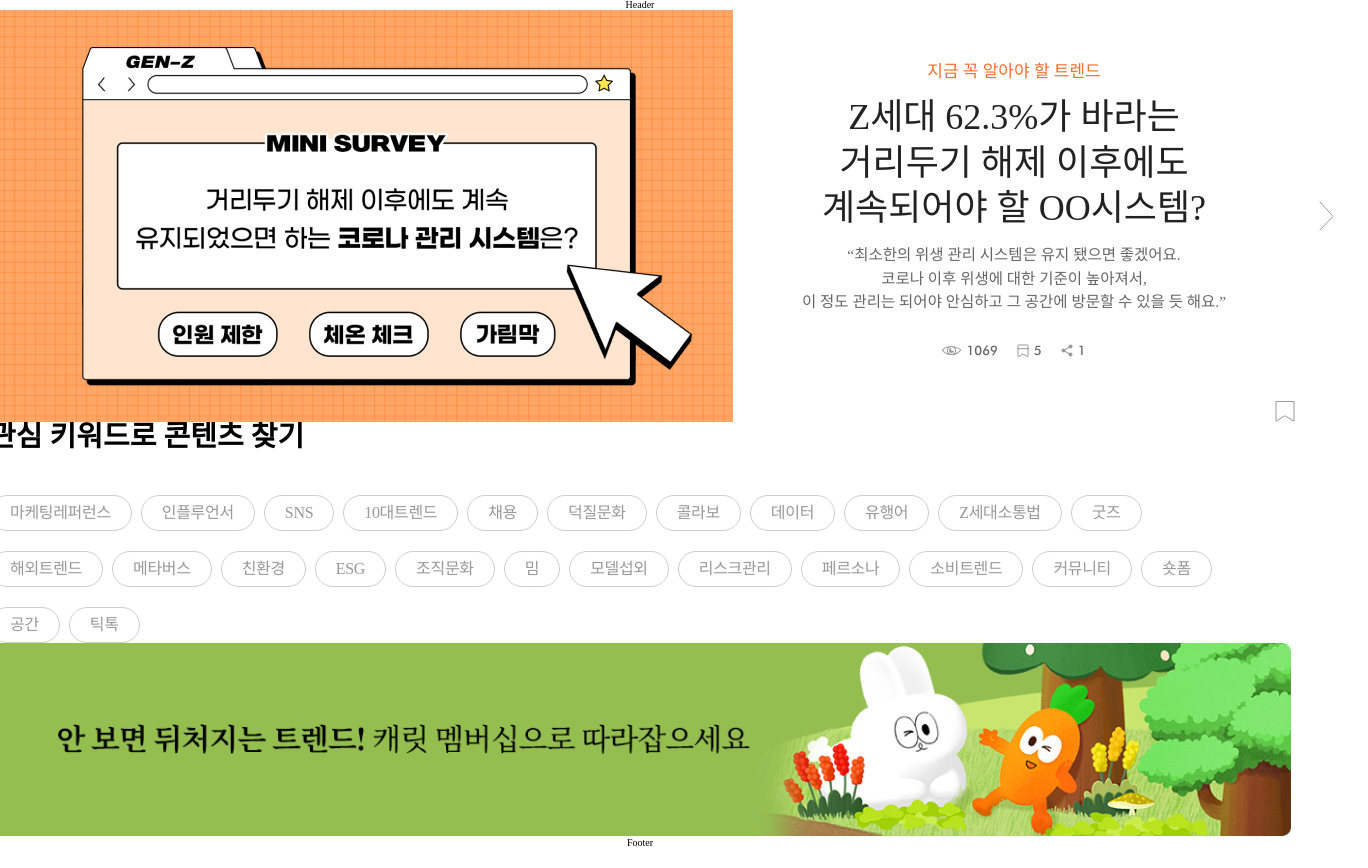
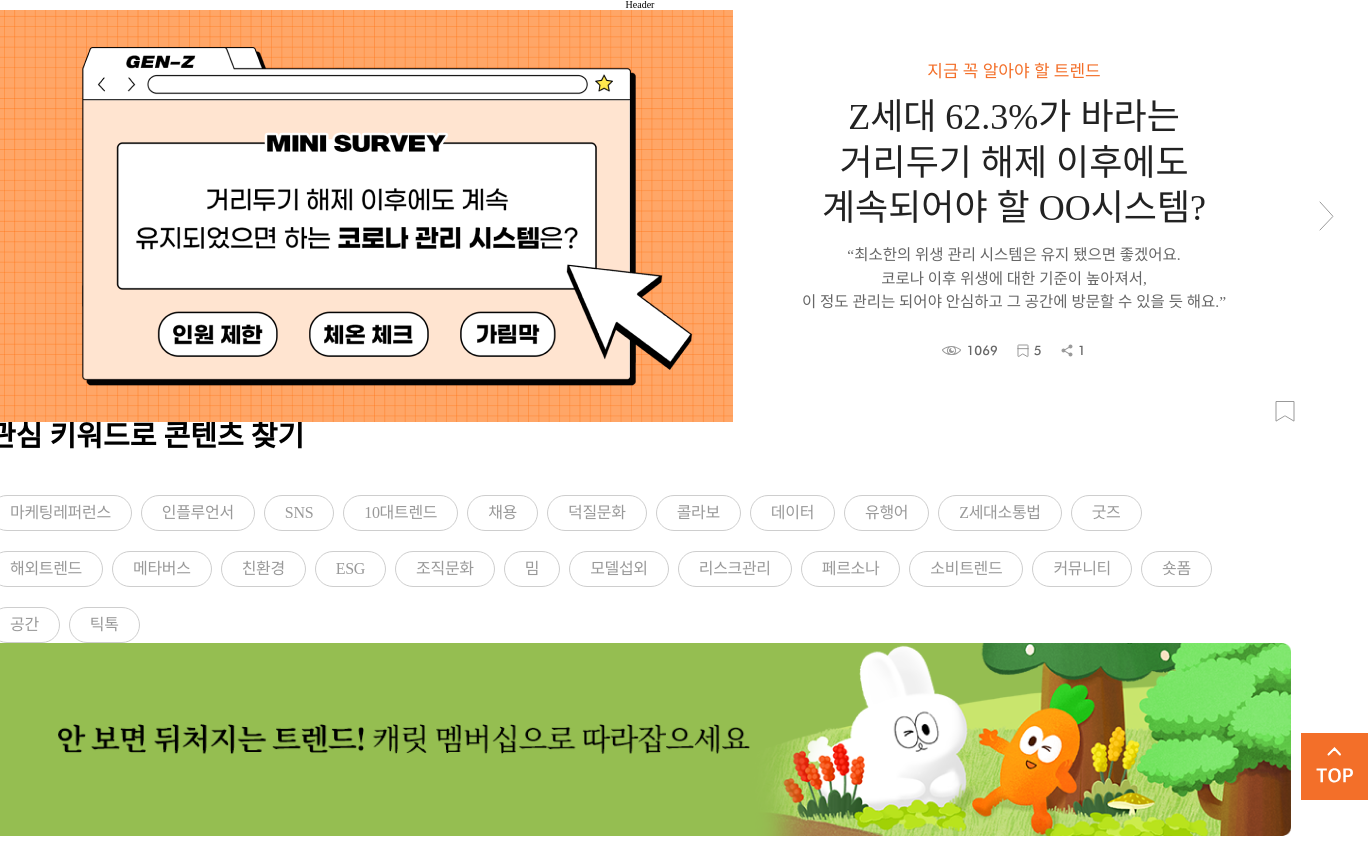
Before and after one commit to SOPT30-CARROT/Careet, a React (Create React App) app: page / in a window 1280 px wide. Shown: the top 868 px of the page, 1368 px wide, since content can reach past the window. Built offline with nearby package versions, Linux system fonts and the light colour scheme; a web font is replaced by a local one.

Commit message:
feat: 버튼 sticky 속성 지정

```diff
--- a/src/components/common/Footer.jsx
+++ b/src/components/common/Footer.jsx
@@ -6,4 +6,6 @@ function Footer() {
 
 export default Footer;
 
-const StyledRoot = styled.footer``;
+const StyledRoot = styled.footer`
+  height: 53.1rem;
+`;
--- /dev/null
+++ b/src/components/home/ScrollTopButton/index.jsx
@@ -0,0 +1,8 @@
+import React from "react";
+import { StyledNavIcon } from "./style";
+
+function middleBanner() {
+  return <StyledNavIcon />;
+}
+
+export default middleBanner;
--- /dev/null
+++ b/src/components/home/ScrollTopButton/style.js
@@ -0,0 +1,8 @@
+import styled from "styled-components";
+import { ReactComponent as NaviIcon } from "components/common/assets/icon/navi_ic.svg";
+
+export const StyledNavIcon = styled(NaviIcon)`
+  position: sticky;
+  bottom: 0;
+  margin-left: 100%;
+`;
--- a/src/pages/home/Home.jsx
+++ b/src/pages/home/Home.jsx
@@ -3,6 +3,7 @@ import styled from "styled-components";
 import MainTrend from "components/home/MainTrend";
 import MiddleBanner from "components/home/MiddleBanner";
 import KeywordTag from "components/home/KeywordTag";
+import ScrollTopButton from "components/home/ScrollTopButton";
 
 function Home() {
   return (
@@ -10,6 +11,7 @@ function Home() {
       <MainTrend />
       <KeywordTag />
       <MiddleBanner />
+      <ScrollTopButton />
     </StyledRoot>
   );
 }
```
